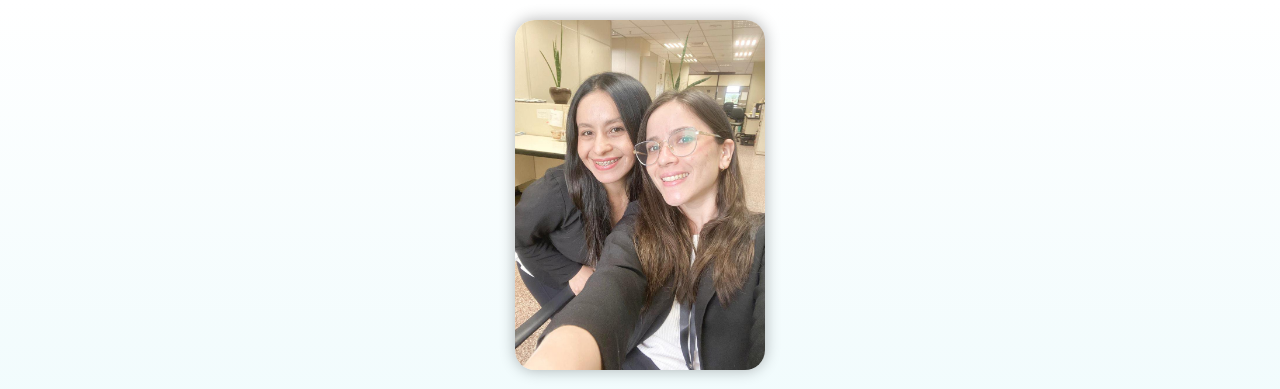
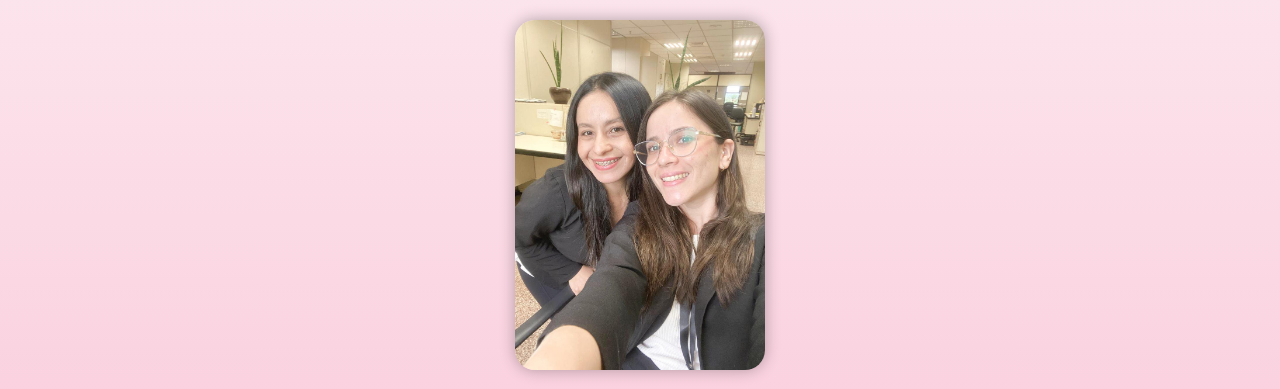
Before and after one commit to 1967-ROB/-595-983-240989, a plain HTML site: page index.html in a window 1280 px wide. Shown: the top 389 px of the page. Drawn offline with Linux system fonts and the light colour scheme.

Commit message:
Update index.html

```diff
--- a/index.html
+++ b/index.html
@@ -7,7 +7,7 @@
   <style>
     body {
       font-family: Arial, sans-serif;
-      background: linear-gradient(to bottom, #ffffff, #e0f7fa);
+ background: linear-gradient(to bottom, #fce4ec, #f8bbd0);
       display: flex;
       flex-direction: column;
       align-items: center;
```
